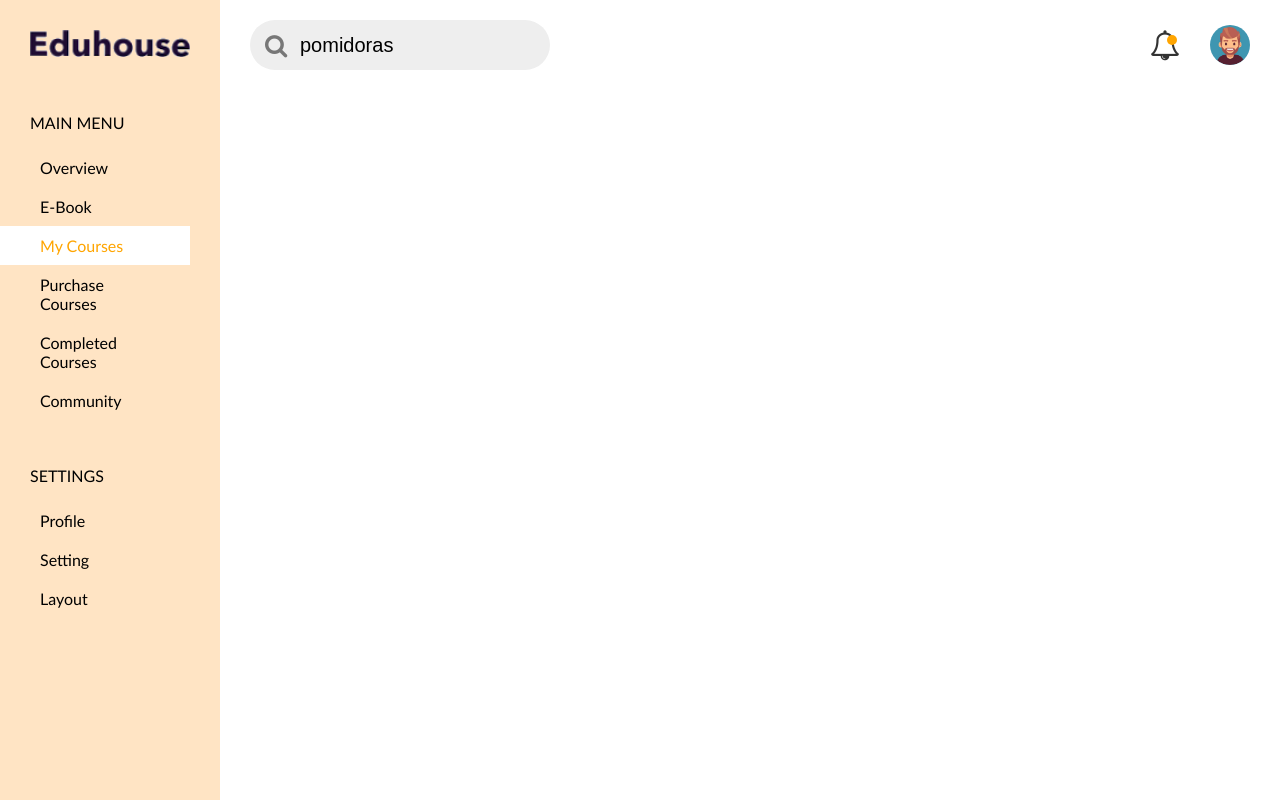
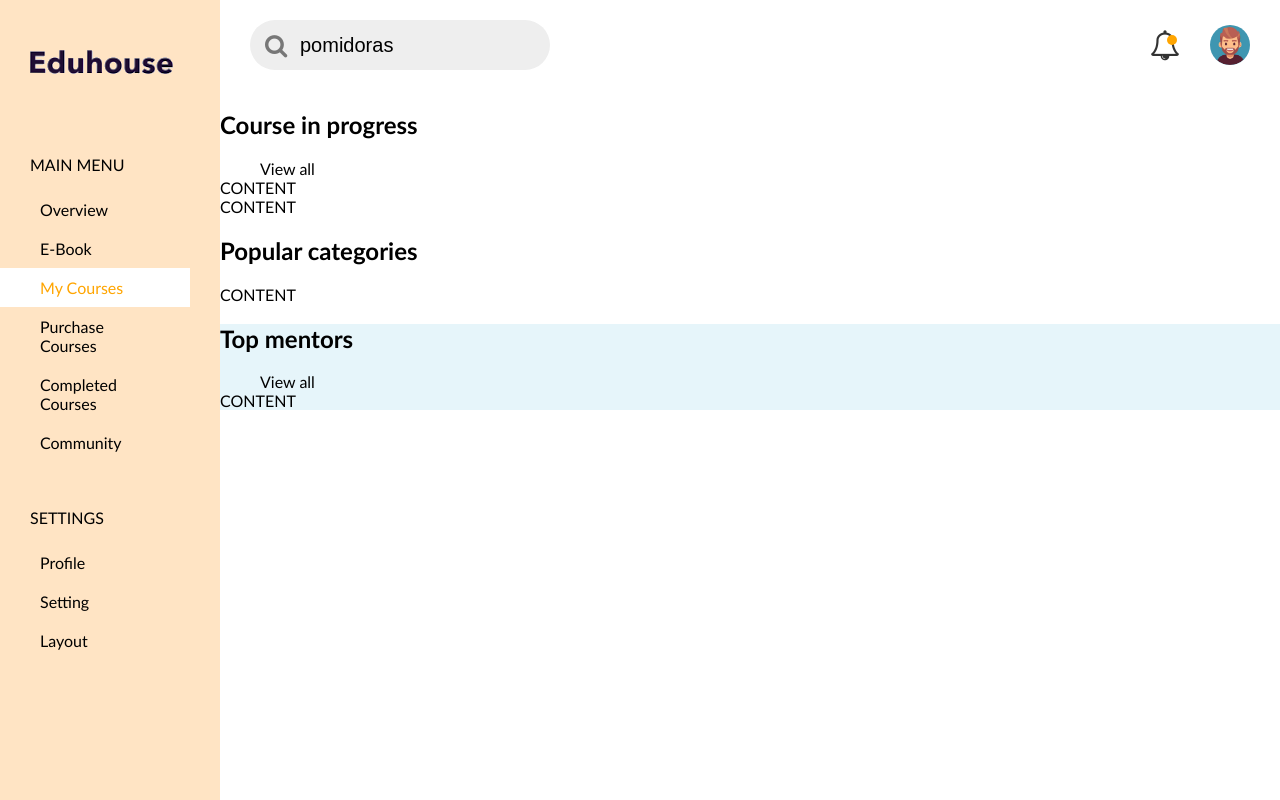
Before and after one commit to konoto1/html-eduhouse, a website: page index.html in a window 1280 px wide. Drawn offline with Linux system fonts and the light colour scheme.

Commit message:
papildyta su pagrindinio meniu sectionais

```diff
--- a/index.html
+++ b/index.html
@@ -17,7 +17,7 @@
 
 <body>
     <aside>
-        <img class="logo" src="./img/logo.png" alt="Logo">
+        <h1><img class="logo" src="./img/logo.png" alt="Logo"></h1>
         <nav class="main-nav">
             <div class="nav-group">
                 <p class="nav-group-title">Main menu</p>
@@ -53,6 +53,23 @@
                 <img class="avatar" src="./img/user-icon.jpg" alt="User Avatar">
             </div>
         </header>
+        <section class="block course-progress">
+            <h2 class="title">Course in progress</h2>
+            <a class="link" href="#">View all</a>
+            <div class="content">CONTENT</div>
+        </section>
+        <section class="block subscription">
+            <div class="content">CONTENT</div>
+        </section>
+        <section class="block block-bg popular-categories">
+            <h2 class="title">Popular categories</h2>
+            <div class="content">CONTENT</div>
+        </section>
+        <section style="background-color: #E6F5FA;" class="block block-bg top-mentors">
+            <h2 class="title">Top mentors</h2>
+            <a class="link" href="#">View all</a>
+            <div class="content">CONTENT</div>
+        </section>
     </main>
 </body>
 
```
